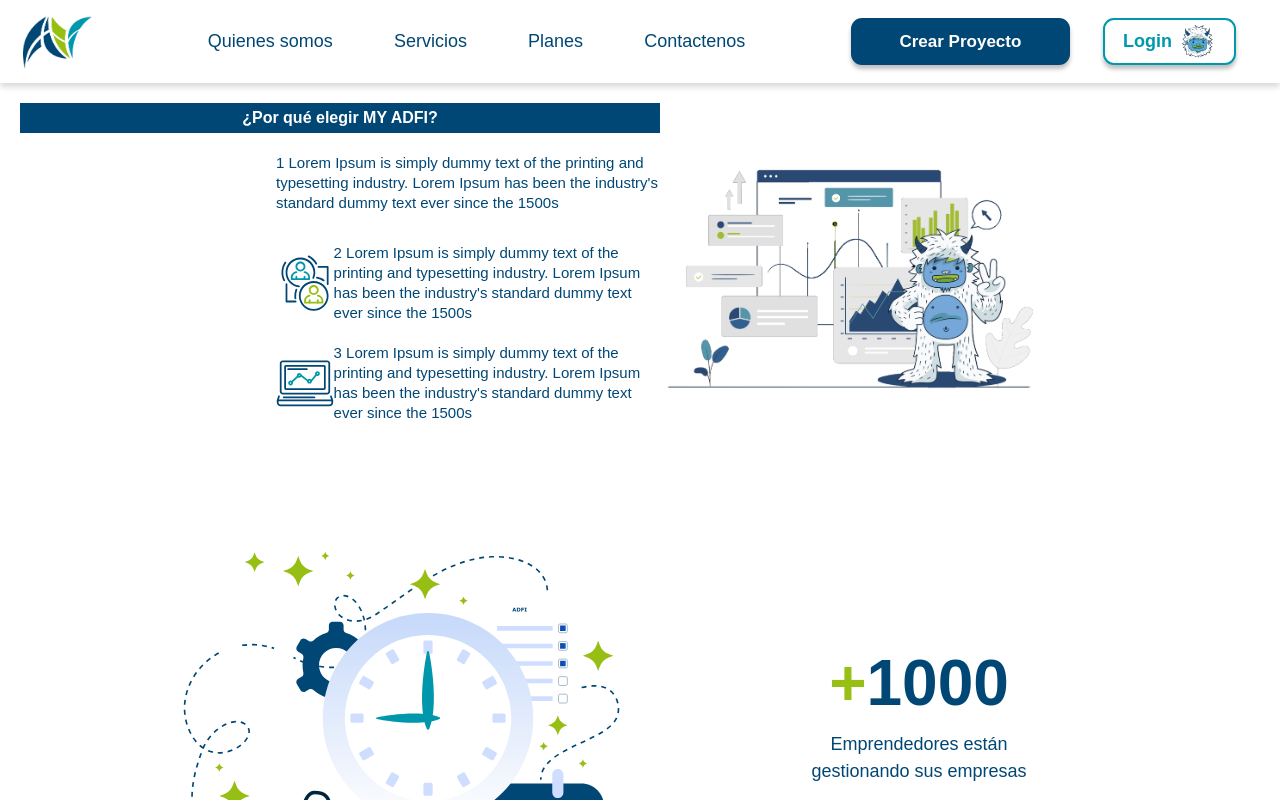
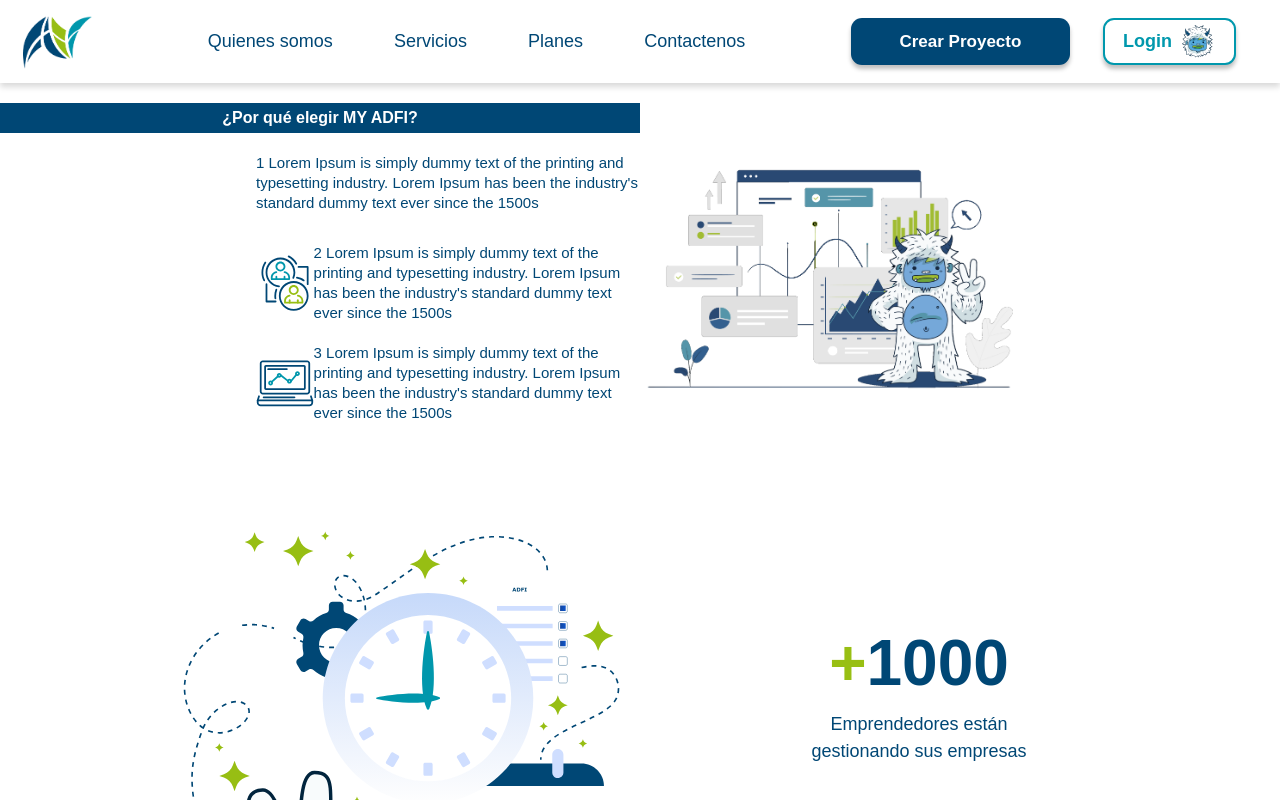
Before and after one commit to nataliarrod/my-adfi, a React (Create React App) app: page / in a window 1280 px wide. Shown: the top 800 px of the page. Built offline with nearby package versions, Linux system fonts and the light colour scheme.

Commit message:
benefit section

```diff
--- a/public/index.html
+++ b/public/index.html
@@ -2,7 +2,7 @@
 <html lang="en">
   <head>
     <meta charset="utf-8" />
-    <link rel="icon" href="%PUBLIC_URL%/favicon.ico" />
+    <link rel="icon" href="%PUBLIC_URL%/faviconlogo.ico" />
     <meta name="viewport" content="width=device-width, initial-scale=1" />
     <meta name="theme-color" content="#000000" />
     <meta
--- a/src/modules/Landing/components/Benefit/style.css
+++ b/src/modules/Landing/components/Benefit/style.css
@@ -4,7 +4,7 @@
   height: 350px;
   left: -17px;
   top: 1683px;
-  margin: 20px;
+  padding-top: 20px;
   font-family: 'Poppins', sans-serif;
   display: flex;
   flex-direction: row;
```
Also changed, not shown: 2 other files (tests, documents, lock files or other folders).
